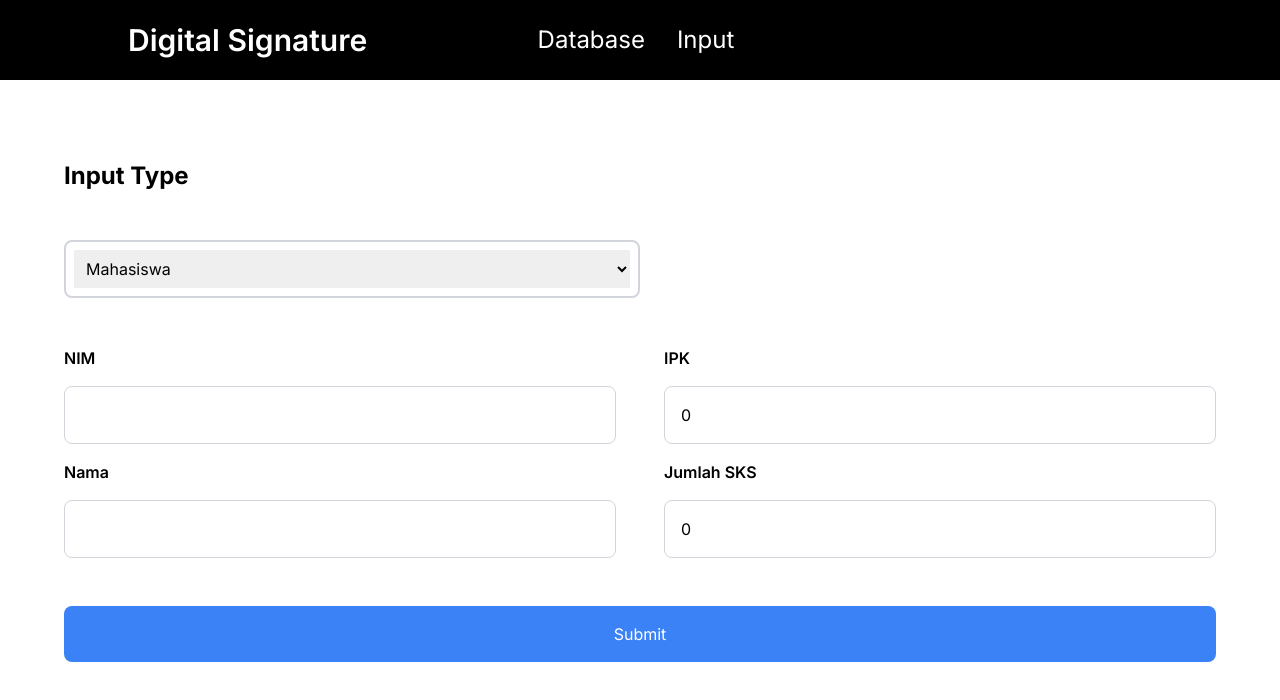
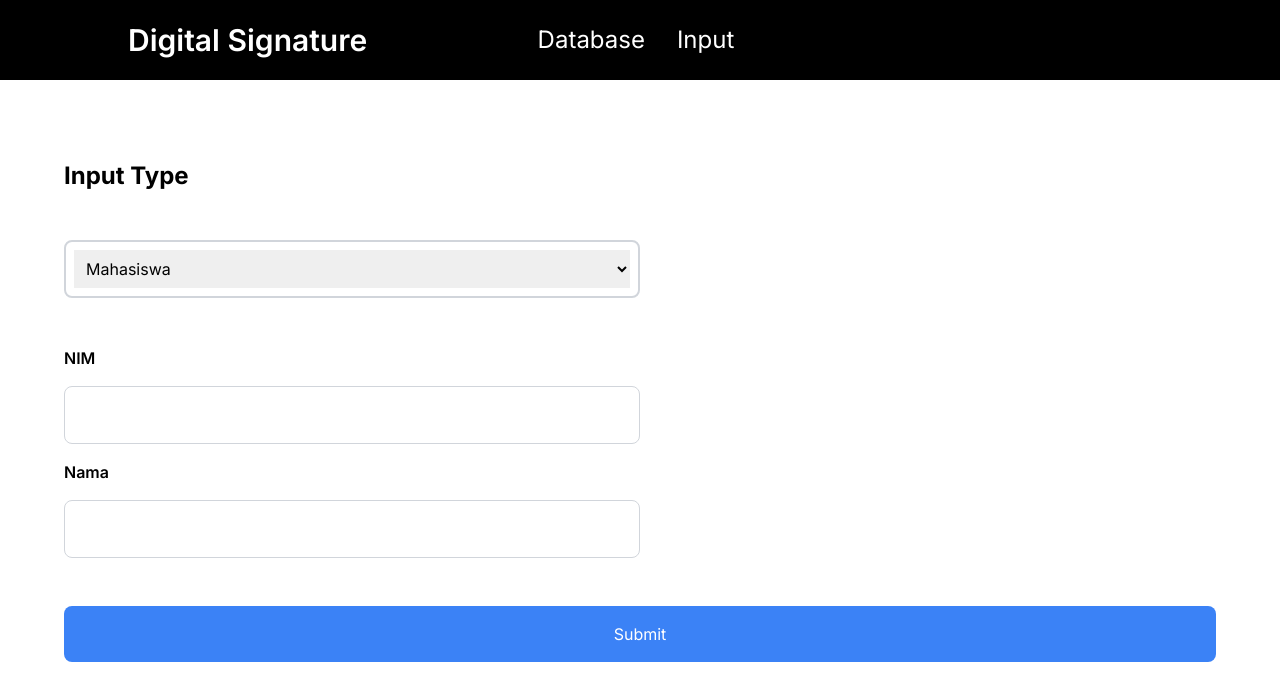
Before and after one commit to gibranfsh/tugas-4-kriptografi-koding-digital-signature-website-with-encrypted-database, a Next.js app: page /input in a window 1280 px wide. Shown: the top 700 px of the page. Built offline with nearby package versions, Linux system fonts and the light colour scheme.

Commit message:
feat: remove sks and jumlah_ipk from MahasiswaForm and empty input boxes for input forms

```diff
--- a/src/app/input/component/MahasiswaForm.tsx
+++ b/src/app/input/component/MahasiswaForm.tsx
@@ -8,20 +8,13 @@ import toast from "react-hot-toast";
 export default function MahasiswaForm() {
   const [nim, setNim] = useState("");
   const [nama, setNama] = useState("");
-  const [jumlahsks, setJumlahsks] = useState(0);
-  const [ipk, setIpk] = useState(0);
 
   const handleSubmit = async () => {
-    const tandatanganString = `${nim}${nama}${jumlahsks}${ipk}`;
+    const tandatanganString = `${nim}${nama}`;
     const key = generate_key(24);
 
     const nimencrypted = rc4ModifiedEncrypt(nim, "bekasi");
     const namaencrypted = rc4ModifiedEncrypt(nama, "bekasi");
-    const jumlahsksencrypted = rc4ModifiedEncrypt(
-      jumlahsks.toString(),
-      "bekasi"
-    );
-    const ipkencrypted = rc4ModifiedEncrypt(ipk.toString(), "bekasi");
     const tandatanganencrypted = encryptRSA(
       tandatanganString,
       key.privateKey.d,
@@ -36,14 +29,15 @@ export default function MahasiswaForm() {
       body: JSON.stringify({
         nim: nimencrypted,
         nama: namaencrypted,
-        jumlah_sks: jumlahsksencrypted,
-        ipk: ipkencrypted,
         tanda_tangan: tandatanganencrypted,
       }),
     });
 
     if (res.ok) {
       toast.success("Data mahasiswa berhasil disimpan");
+
+      setNim("");
+      setNama("");
     } else
       toast.error(
         "Data mahasiswa gagal disimpan, silahkan coba lagi atau hubungi admin"
@@ -74,28 +68,6 @@ export default function MahasiswaForm() {
             />
           </div>
         </div>
-
-        <div className="w-1/2 flex flex-col gap-4">
-          <div className="flex flex-col gap-4">
-            <label className="font-semibold">IPK</label>
-            <input
-              type="number"
-              className="border border-gray-300 p-4 rounded-lg focus:outline-none"
-              value={ipk}
-              onChange={(e) => setIpk(e.target.valueAsNumber)}
-            />
-          </div>
-
-          <div className="flex flex-col gap-4">
-            <label className="font-semibold">Jumlah SKS</label>
-            <input
-              type="number"
-              className="border border-gray-300 p-4 rounded-lg focus:outline-none"
-              value={jumlahsks}
-              onChange={(e) => setJumlahsks(e.target.valueAsNumber)}
-            />
-          </div>
-        </div>
       </div>
       <button
         className="bg-blue-500 text-white p-4 rounded-lg hover:brightness-110 transition-all"
--- a/src/app/input/component/MatkulForm.tsx
+++ b/src/app/input/component/MatkulForm.tsx
@@ -24,6 +24,10 @@ export default function MatkulForm() {
 
     if (res.ok) {
       toast.success("Data mata kuliah berhasil disimpan");
+
+      setKodematkul("");
+      setNama("");
+      setSks(0);
     } else
       toast.error(
         "Data mata kuliah gagal disimpan, silahkan coba lagi atau hubungi admin"
--- a/src/app/input/component/NilaiForm.tsx
+++ b/src/app/input/component/NilaiForm.tsx
@@ -22,6 +22,10 @@ export default function NilaiForm() {
 
     if (res.ok) {
       toast.success("Data nilai berhasil disimpan");
+
+      setKodematkul("");
+      setNim("");
+      setNilai("");
     } else
       toast.error(
         "Data nilai gagal disimpan, silahkan coba lagi atau hubungi admin"
```
